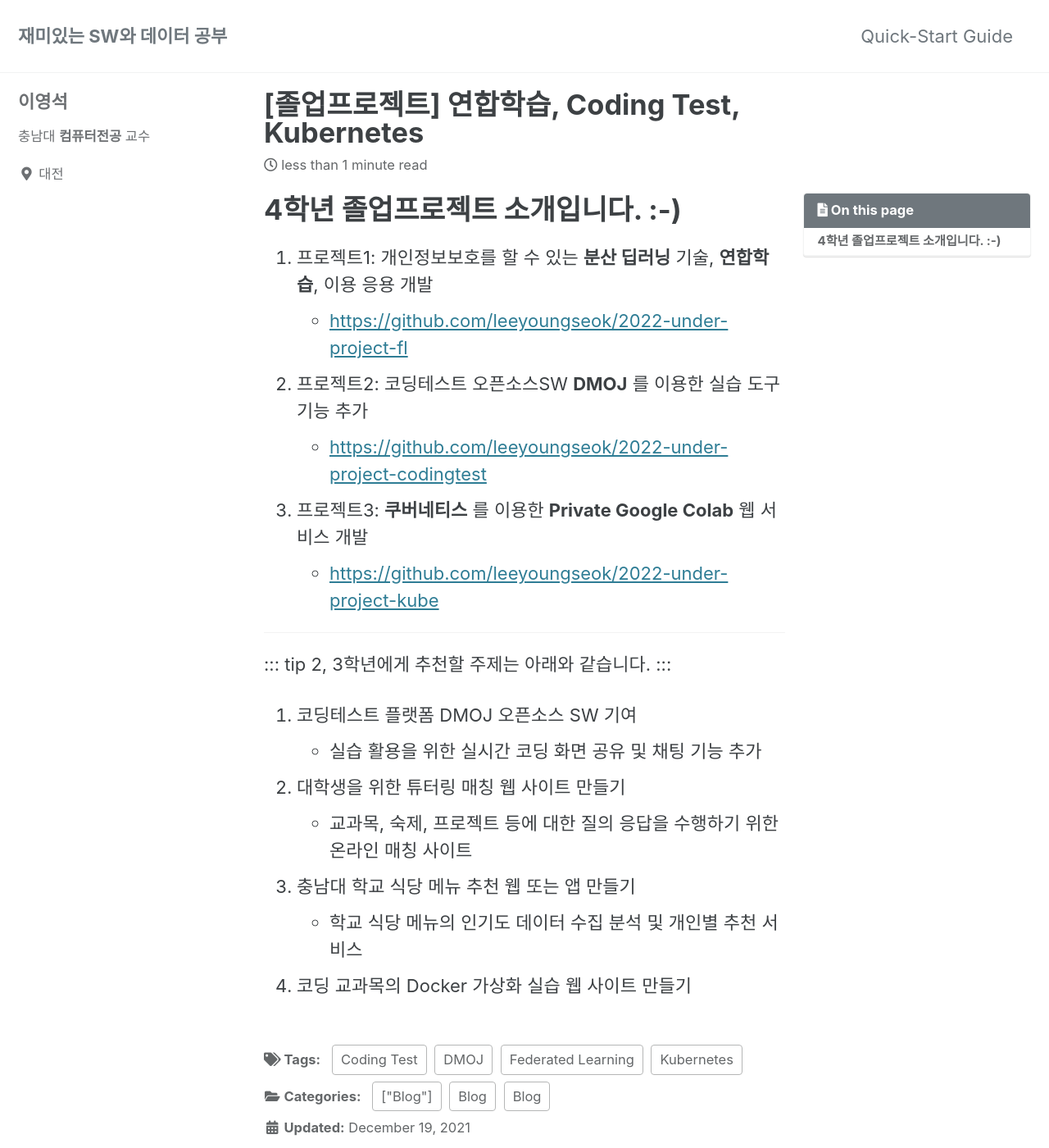
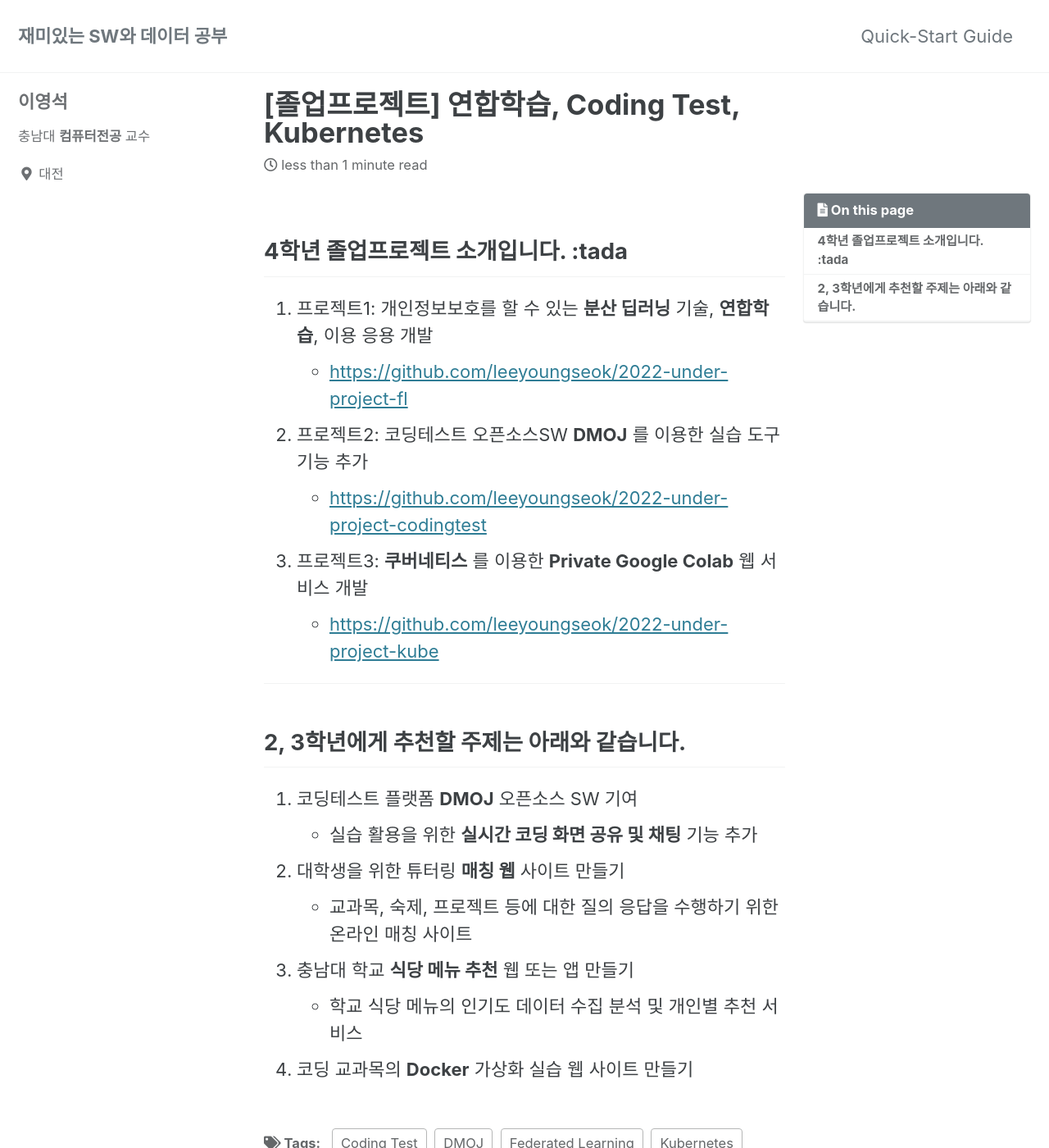
Before and after one commit to leeyoungseok/leeyoungseok.github.com, a Jekyll site: the page built from _posts/2021-12-20-under-project-list.md, in a window 1280 px wide and 1400 px high. Shown: the whole window at 82% size. Built offline with Jekyll 4.4.1, drawn with Linux system fonts in a browser that asks for light colours; cached includes are drawn as plain includes.

Commit message:
Update 2021-12-20-under-project-list.md

```diff
--- a/_posts/2021-12-20-under-project-list.md
+++ b/_posts/2021-12-20-under-project-list.md
@@ -14,7 +14,7 @@ date: 2021-12-19
 last_modified_at: 2021-12-19
 ---
 
-# 4학년 졸업프로젝트 소개입니다. :-)
+## 4학년 졸업프로젝트 소개입니다. :tada
 
 1. 프로젝트1: 개인정보보호를 할 수 있는 __분산 딥러닝__ 기술, __연합학습__, 이용 응용 개발
   * <https://github.com/leeyoungseok/2022-under-project-fl>
@@ -28,17 +28,15 @@ last_modified_at: 2021-12-19
 
 ***
 
-::: tip
- 2, 3학년에게 추천할 주제는 아래와 같습니다.
-:::
+##  2, 3학년에게 추천할 주제는 아래와 같습니다.
 
-1. 코딩테스트 플랫폼 DMOJ 오픈소스 SW 기여
-  * 실습 활용을 위한 실시간 코딩 화면 공유 및 채팅 기능 추가
+1. 코딩테스트 플랫폼 __DMOJ__ 오픈소스 SW 기여
+  * 실습 활용을 위한 __실시간 코딩 화면 공유 및 채팅__ 기능 추가
 
-2. 대학생을 위한 튜터링 매칭 웹 사이트 만들기
+2. 대학생을 위한 튜터링 __매칭 웹__ 사이트 만들기
   * 교과목, 숙제, 프로젝트 등에 대한 질의 응답을 수행하기 위한 온라인 매칭 사이트
 
-3. 충남대 학교 식당 메뉴 추천 웹 또는 앱 만들기
+3. 충남대 학교 __식당 메뉴 추천__ 웹 또는 앱 만들기
   * 학교 식당 메뉴의 인기도 데이터 수집 분석 및 개인별 추천 서비스
 
-4. 코딩 교과목의 Docker 가상화 실습 웹 사이트 만들기
+4. 코딩 교과목의 __Docker__ 가상화 실습 웹 사이트 만들기
```
